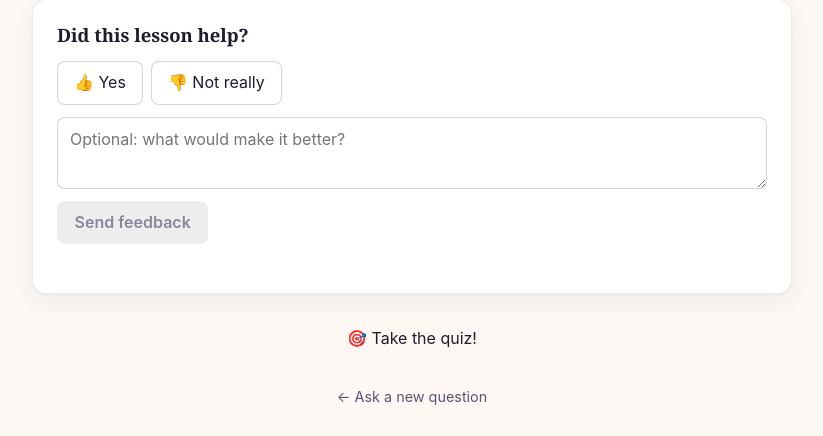
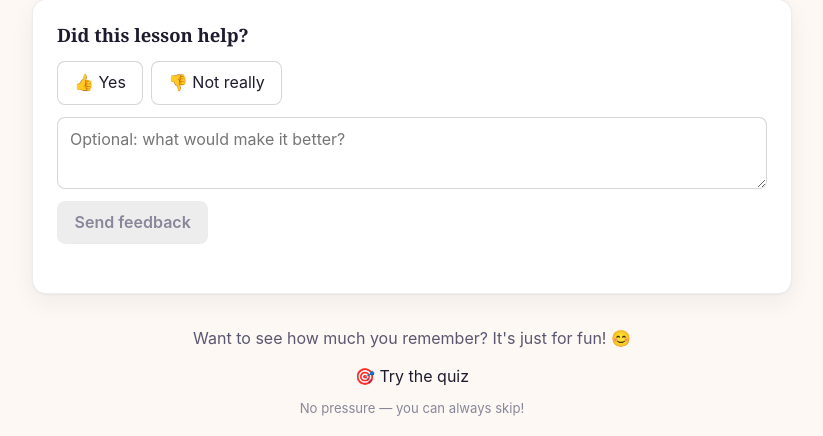
Before and after one commit to Mahadev7B/Howstuffworks-claudeway, a Flask app: template templates/lesson.html in a window 1280 px wide. Shown: the part 810-1246 px from the top of the page, without its empty margins (228-1051 px from the left). Run offline with Flask 3, Linux system fonts and the light colour scheme; the template is opened without the code that fills it, so the values that code supplies are empty; some libraries are stand-ins or nearby versions.

Commit message:
Make quiz feel optional and inviting, not test-like
- Button copy: 'Try the quiz' (softer than 'Take the quiz!')
- Added 'Want to see how much you remember? It's just for fun!' invite text
- Added 'No pressure — you can always skip!' below the button
- Quiz header: 'Just for fun — give it a go! No wrong answers count against you.'
- System prompt: questions should feel like a fun game, wrong answers never silly

Co-Authored-By: Claude Sonnet 4.6 <noreply@anthropic.com>

```diff
--- a/static/style.css
+++ b/static/style.css
@@ -681,6 +681,8 @@ button {
   text-align: center;
 }
 #quizLaunch { margin-bottom: 1.5rem; }
+.quiz-invite { margin: 0 0 0.75rem; font-size: 1rem; color: var(--ink-muted); }
+.quiz-skip   { margin: 0.5rem 0 0; font-size: 0.82rem; color: var(--ink-soft); }
 
 #quizBody {
   background: var(--surface);
--- a/templates/lesson.html
+++ b/templates/lesson.html
@@ -90,7 +90,9 @@
 
     <section class="quiz-section" id="quizSection">
       <div id="quizLaunch">
-        <button class="primary" id="quizBtn">🎯 Take the quiz!</button>
+        <p class="quiz-invite">Want to see how much you remember? It's just for fun! 😊</p>
+        <button class="primary" id="quizBtn">🎯 Try the quiz</button>
+        <p class="quiz-skip">No pressure — you can always skip!</p>
       </div>
       <div id="quizBody" hidden></div>
     </section>
@@ -389,7 +391,7 @@
 
         quizBody.innerHTML = `
           <h3 class="quiz-title">Quick Quiz 🎉</h3>
-          <p class="quiz-sub">Answer all ${total} questions!</p>
+          <p class="quiz-sub">Just for fun — give it a go! No wrong answers count against you.</p>
           <div id="quizQuestions"></div>
           <div id="quizResult" hidden>
             <p class="quiz-score" id="quizScore"></p>
```
Also changed, not shown: lesson_platform/ai_generation.py (+4 -3 lines).
